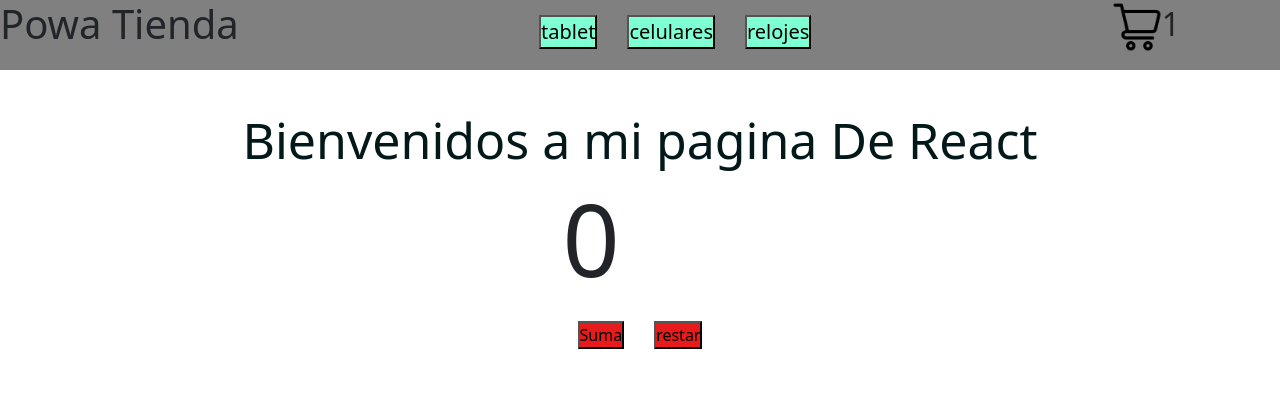
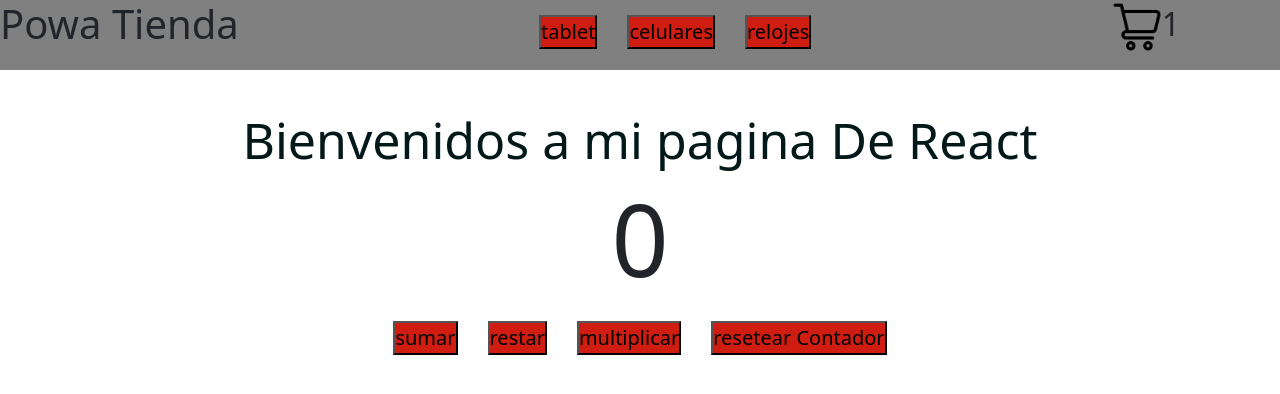
Before and after one commit to gabilan129/React, a React (Create React App) app: page / in a window 1280 px wide. Shown: the top 394 px of the page. Built offline with nearby package versions, Linux system fonts and the light colour scheme.

Commit message:
repaso clase componentes 1 18/3/23 //4

```diff
--- a/src/Componentes/Button/Button.css
+++ b/src/Componentes/Button/Button.css
@@ -1,2 +1,2 @@
-.buttonNav {background-color: aquamarine;
+.buttonNav {background-color: rgb(207, 30, 17);
 font-size: 20px;}
--- a/src/Componentes/ItemCount/ItemCount.css
+++ b/src/Componentes/ItemCount/ItemCount.css
@@ -1,2 +1,5 @@
 .divCount { display: flex;
-justify-content: center;}
+justify-content: center;
+}
+
+h1 { text-align: center;}
--- a/src/Componentes/ItemCount/ItemCount.js
+++ b/src/Componentes/ItemCount/ItemCount.js
@@ -1,5 +1,6 @@
 import "./ItemCount.css";
 import { useState } from "react";
+import Button from '../Button/Button'
 
 const ItemCount = () => {
   const [count, setCount] = useState(0);
@@ -14,15 +15,28 @@ const ItemCount = () => {
     }
   };
 
+const multiplicar = ()=> {
+    for(let i = 0 ; i < 5 ; i++){
+        setCount(count => count + 1)
+    }
+}
+
+
+const resetearContador = () => {
+    setCount( 0 )
+}
+
   console.log(count);
 
   return (
     <div className="divCount">
       <div>
         <h1 className="h1Count">{count > 9 ? "9+" : count}</h1>
-        <button onClick={incrementar}>Suma</button>
-        <button onClick={decrementar}>restar</button>
-      </div>
+        <Button label="sumar" callback={incrementar} />
+        <Button label="restar" callback={decrementar} />
+        <Button label="multiplicar" callback={multiplicar}/>
+        <Button label="resetear Contador " callback={resetearContador}/>
+         </div>
     </div>
   );
 };
```
Also changed, not shown: 1 other file (tests, documents, lock files or other folders).
